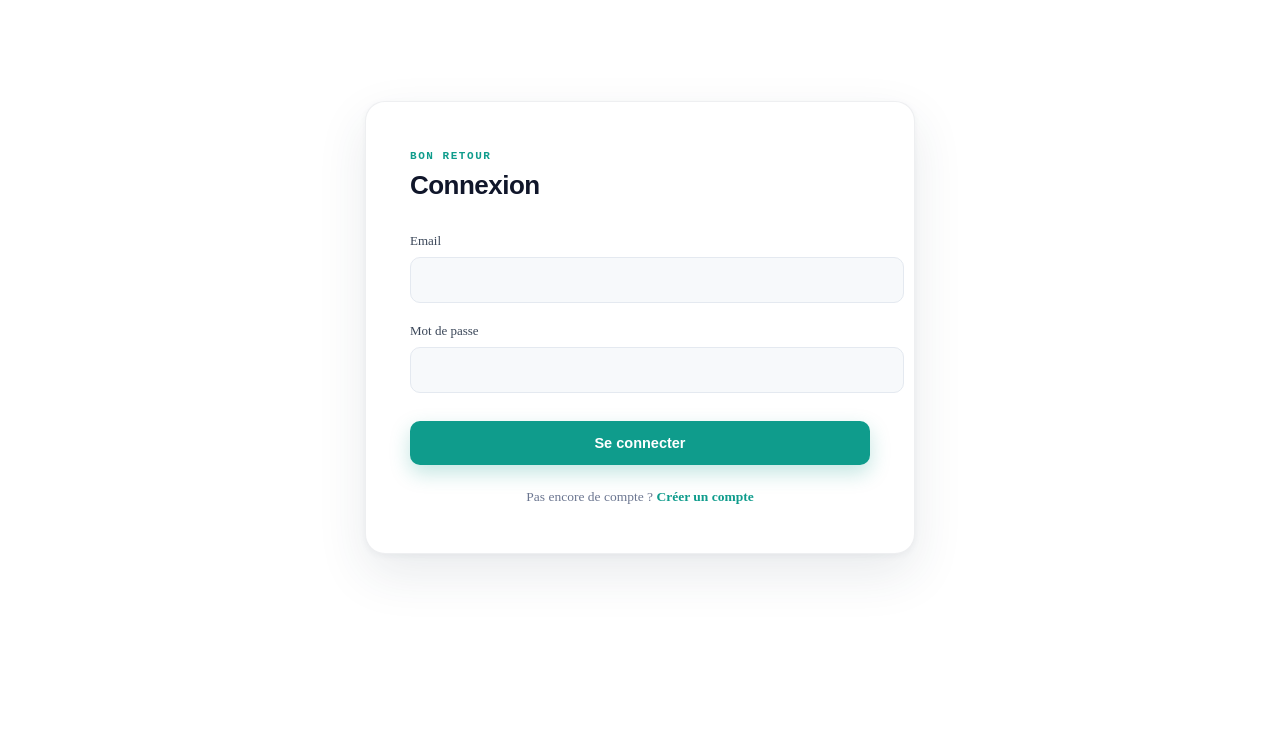
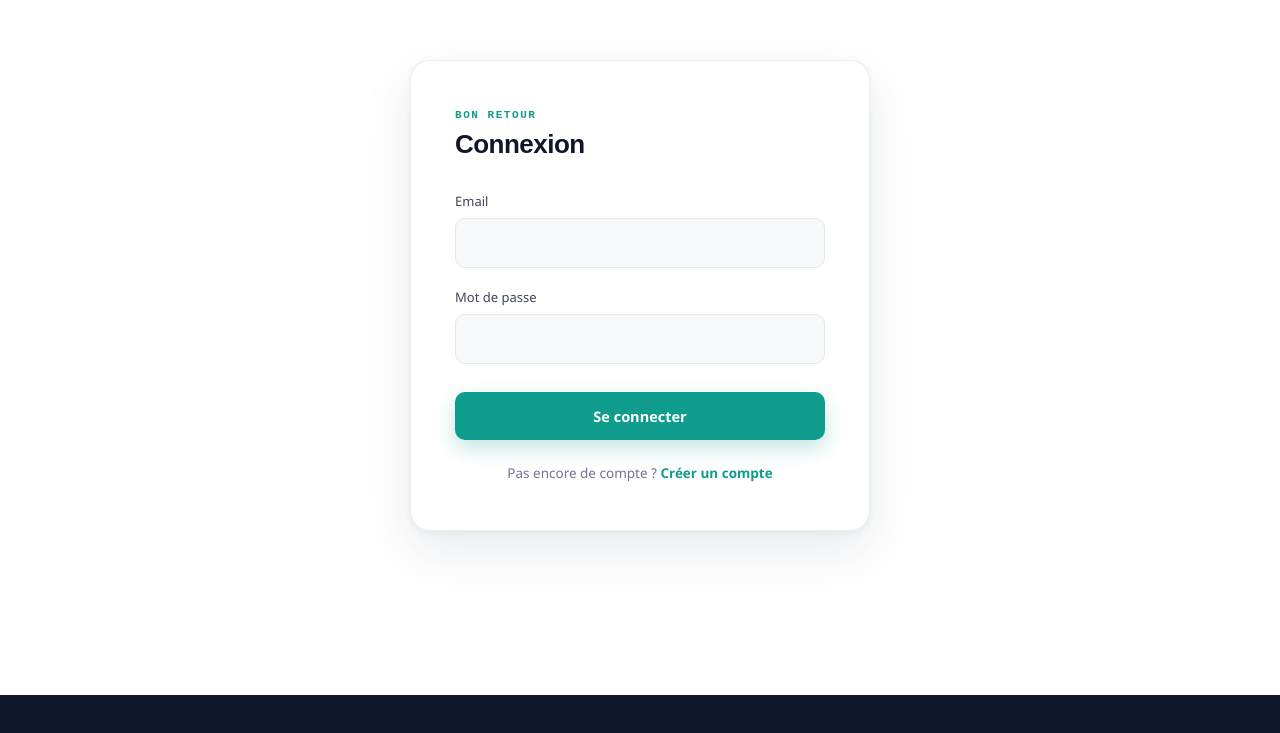
Before and after one commit to mounarezgui-gif/anomalydetection, a React (Vite) app in the folder frontend/: page /login in a window 1280 px wide. Shown: the part 105-838 px from the top of the page. After the commit the page ends 800 px from the top, so only its background shows below. Built offline with nearby package versions, Linux system fonts and the light colour scheme; no server answers.

Commit message:
frontendddddddddd

```diff
--- a/frontend/src/styles/global.css
+++ b/frontend/src/styles/global.css
@@ -1,118 +1,457 @@
 /* ============================================================
-   POLISH — raffinements visuels uniquement, aucune classe
-   supprimée ni renommée. Inspiré des cartes à icône (carré
-   teinté + titre + sous-titre + lien "En savoir plus →").
-   À coller à la fin de ton global.css.
+   Thème global complet pour l’application
    ============================================================ */
-
-/* Cartes plus premium : rayon un peu plus généreux, effet de survol qui soulève */
-.analysis-item,
-.conversation-card,
-.alert-card,
-.page-card,
-.stat,
-.metric-box,
-.packet-item,
-.detail-entry {
-  border-radius: 16px;
-  transition: transform 0.18s ease, box-shadow 0.18s ease, border-color 0.18s ease, background 0.18s ease;
+:root {
+  color-scheme: dark;
+  --bg: #0f172a;
+  --panel: #16212e;
+  --panel-raised: #1f2a3b;
+  --border: rgba(148, 163, 184, 0.25);
+  --border-strong: rgba(148, 163, 184, 0.4);
+  --text: #f8fafc;
+  --text-muted: #94a3b8;
+  --text-dim: #64748b;
+  --accent: #2dd4bf;
+  --accent-dim: #115e59;
+  --accent-soft: rgba(45, 212, 191, 0.16);
+  --sev-critical: #f87171;
+  --sev-critical-bg: rgba(248, 113, 113, 0.14);
+  --sev-suspicious: #fbbf24;
+  --sev-suspicious-bg: rgba(251, 191, 36, 0.16);
+  --sev-warning: #f59e0b;
+  --sev-warning-bg: rgba(245, 158, 11, 0.16);
+  --sev-info: #38bdf8;
+  --sev-info-bg: rgba(56, 189, 248, 0.16);
+  --shadow-sm: 0 1px 2px rgba(0, 0, 0, 0.25);
+  --shadow-md: 0 12px 30px rgba(0, 0, 0, 0.28);
+  --mono: "IBM Plex Mono", monospace;
+  --sans: "Montserrat", "Segoe UI", sans-serif;
+  --radius: 12px;
+  --radius-sm: 8px;
+  --transition-theme: background-color 0.2s ease, color 0.2s ease, border-color 0.2s ease;
 }
 
-.analysis-item:hover,
-.conversation-card:hover,
-.alert-card:hover,
-.page-card:hover {
-  transform: translateY(-2px);
-  box-shadow: var(--shadow-md);
-  border-color: var(--accent-dim);
+:root[data-theme="light"] {
+  color-scheme: light;
+  --bg: #f4f7fb;
+  --panel: #ffffff;
+  --panel-raised: #f8fafc;
+  --border: rgba(15, 23, 42, 0.12);
+  --border-strong: rgba(15, 23, 42, 0.2);
+  --text: #0f172a;
+  --text-muted: #475569;
+  --text-dim: #64748b;
+  --accent: #0f766e;
+  --accent-dim: #99f6e4;
+  --accent-soft: rgba(15, 118, 110, 0.12);
+  --shadow-sm: 0 1px 2px rgba(15, 23, 42, 0.08);
+  --shadow-md: 0 12px 30px rgba(15, 23, 42, 0.12);
 }
 
-/* Carré d'icône teinté, comme sur la référence (icône dans un carré arrondi coloré) */
-.icon-box {
-  width: 44px;
-  height: 44px;
-  border-radius: 12px;
-  display: grid;
-  place-items: center;
-  background: var(--accent-soft);
-  color: var(--accent);
-  margin-bottom: 14px;
-  flex-shrink: 0;
-}
-.icon-box svg { width: 20px; height: 20px; }
-
-/* Titre de carte, un cran plus affirmé */
-.card-title,
-.alert-title,
-.filename {
-  font-weight: 700;
-  letter-spacing: -0.01em;
+html, body, #root {
+  height: 100%;
 }
 
-/* Lien "En savoir plus →" : la flèche glisse légèrement au survol */
-.link-arrow {
+body {
+  margin: 0;
+  background: var(--bg);
+  color: var(--text);
+  font-family: var(--sans);
+  transition: var(--transition-theme);
+}
+
+* { box-sizing: border-box; }
+a { color: inherit; }
+h1, h2, h3 { font-family: var(--sans); }
+
+.theme-toggle {
   display: inline-flex;
   align-items: center;
-  gap: 6px;
-  color: var(--accent);
-  font-size: 13px;
-  font-weight: 600;
-  text-decoration: none;
+  gap: 8px;
+  border: 1px solid var(--border);
+  background: var(--panel-raised);
+  color: var(--text);
+  border-radius: 999px;
+  padding: 8px 12px;
   cursor: pointer;
-}
-.link-arrow svg,
-.link-arrow .arrow {
-  transition: transform 0.18s ease;
-}
-.link-arrow:hover svg,
-.link-arrow:hover .arrow {
-  transform: translateX(3px);
-}
-
-/* Pills et badges : un peu plus doux, meilleur contraste au survol */
-.nav-pill {
-  border-radius: 999px;
-  transition: transform 0.15s ease, border-color 0.15s ease, background 0.15s ease;
-}
-.nav-pill:hover {
-  border-color: var(--accent-dim);
-  transform: translateY(-1px);
-}
-
-.sev-badge,
-.chip {
-  border-radius: 999px;
+  font-size: 0.83rem;
   font-weight: 600;
 }
 
-/* Boutons : légère élévation au survol, cohérente avec les cartes */
-.btn,
-.auth-submit,
-.theme-toggle {
-  transition: transform 0.15s ease, box-shadow 0.15s ease, filter 0.15s ease;
-}
-.btn:hover,
-.auth-submit:hover {
-  transform: translateY(-1px);
-  box-shadow: var(--shadow-sm);
+.theme-toggle__icon { font-size: 0.95rem; }
+
+.layout {
+  display: grid;
+  grid-template-columns: 320px minmax(0, 1fr);
+  min-height: calc(100vh - 88px);
 }
 
-/* Stat cards : valeur plus grande et affirmée, comme un vrai dashboard premium */
-.stat .value {
-  font-size: 1.35rem;
-  letter-spacing: -0.02em;
+.sidebar {
+  border-right: 1px solid var(--border);
+  padding: 20px;
+  background: rgba(255, 255, 255, 0.02);
+  display: flex;
+  flex-direction: column;
+  gap: 16px;
 }
 
-/* Header : légère ombre portée pour le détacher du fond, sans changer sa structure */
+.main {
+  padding: 24px;
+  display: flex;
+  flex-direction: column;
+  gap: 16px;
+}
+
 .app-header {
+  display: flex;
+  align-items: center;
+  justify-content: space-between;
+  gap: 16px;
+  padding: 18px 24px;
+  border-bottom: 1px solid var(--border);
+  background: rgba(255, 255, 255, 0.03);
   box-shadow: 0 1px 0 var(--border), var(--shadow-sm);
 }
 
-/* Zone de dépôt : rendue plus accueillante au survol */
+.brand { display: flex; align-items: center; gap: 12px; }
+.brand-text h1 { margin: 2px 0 0; font-size: 1.05rem; }
+.eyebrow {
+  font-size: 0.72rem;
+  letter-spacing: 0.16em;
+  text-transform: uppercase;
+  color: var(--accent);
+}
+
+.nav-links { display: flex; gap: 10px; align-items: center; }
+.nav-links a {
+  color: var(--text-muted);
+  text-decoration: none;
+  padding: 8px 10px;
+  border-radius: 999px;
+}
+.nav-links a.active {
+  color: var(--accent);
+  background: var(--accent-soft);
+}
+
+.header-right { display: flex; align-items: center; gap: 12px; }
+.api-status, .user-bar {
+  display: inline-flex;
+  align-items: center;
+  gap: 8px;
+  padding: 8px 10px;
+  border: 1px solid var(--border);
+  border-radius: 999px;
+  background: var(--panel-raised);
+  font-size: 0.82rem;
+}
+.dot { width: 8px; height: 8px; border-radius: 50%; background: var(--text-dim); }
+.dot.ok { background: var(--accent); }
+.dot.down { background: var(--sev-critical); }
+
 .upload-zone {
+  border: 1px dashed var(--border-strong);
+  border-radius: 14px;
+  padding: 18px;
+  text-align: center;
+  background: var(--panel-raised);
+  cursor: pointer;
   transition: border-color 0.18s ease, background 0.18s ease, transform 0.18s ease;
+}
+.upload-zone.dragover {
+  border-color: var(--accent);
+  transform: translateY(-1px);
 }
 .upload-zone:hover {
   border-color: var(--accent);
   background: var(--accent-soft);
 }
+.upload-zone input { display: none; }
+.upload-label { font-size: 0.95rem; margin-bottom: 6px; }
+.upload-hint { color: var(--text-muted); font-size: 0.8rem; }
+
+.analysis-list { display: flex; flex-direction: column; gap: 10px; }
+.analysis-item {
+  border: 1px solid var(--border);
+  border-radius: 12px;
+  padding: 12px;
+  background: var(--panel);
+  cursor: pointer;
+  transition: transform 0.18s ease, box-shadow 0.18s ease, border-color 0.18s ease, background 0.18s ease;
+}
+.analysis-item:hover, .analysis-item.active {
+  border-color: var(--accent);
+  background: var(--accent-soft);
+  transform: translateY(-1px);
+}
+.filename, .card-title, .alert-title {
+  font-weight: 700;
+  letter-spacing: -0.01em;
+}
+
+.placeholder, .page-card, .detail-entry, .conversation-card, .alert-card {
+  border: 1px solid var(--border);
+  border-radius: 14px;
+  padding: 16px;
+  background: var(--panel);
+  box-shadow: var(--shadow-sm);
+}
+.placeholder {
+  display: flex;
+  align-items: center;
+  justify-content: center;
+  gap: 12px;
+  min-height: 220px;
+  color: var(--text-muted);
+}
+
+.section-nav { display: flex; gap: 8px; flex-wrap: wrap; }
+.nav-pill {
+  border: 1px solid var(--border);
+  background: var(--panel);
+  color: var(--text);
+  border-radius: 999px;
+  padding: 8px 12px;
+  cursor: pointer;
+  transition: transform 0.15s ease, border-color 0.15s ease, background 0.15s ease;
+}
+.nav-pill:hover, .nav-pill.active {
+  border-color: var(--accent-dim);
+  background: var(--accent-soft);
+  color: var(--accent);
+  transform: translateY(-1px);
+}
+
+.no-alerts { padding: 12px 0; color: var(--text-muted); }
+
+.alert-row {
+  display: grid;
+  grid-template-columns: 90px 100px 1fr auto;
+  gap: 12px;
+  align-items: center;
+  padding: 12px 0;
+  border-bottom: 1px solid var(--border);
+}
+.alert-row:last-child { border-bottom: none; }
+
+.conversation-grid {
+  display: grid;
+  grid-template-columns: repeat(2, minmax(0, 1fr));
+  gap: 12px;
+}
+.conversation-card .card-top, .alert-card .alert-head {
+  display: flex;
+  justify-content: space-between;
+  align-items: flex-start;
+  gap: 10px;
+  margin-bottom: 8px;
+}
+.conversation-card .card-title, .conversation-card .card-sub {
+  color: var(--text);
+}
+.conversation-card .card-sub, .alert-sub, .meta, .sub, .timestamp, .cible, .description, .route {
+  margin-top: 4px;
+  font-family: var(--mono);
+  font-size: 12px;
+  color: var(--text-muted);
+}
+
+.stat-grid { display: grid; grid-template-columns: repeat(4, minmax(0, 1fr)); gap: 12px; }
+.stat {
+  border: 1px solid var(--border);
+  border-radius: 12px;
+  padding: 14px;
+  background: var(--panel);
+}
+.stat .value { font-size: 1.35rem; letter-spacing: -0.02em; font-weight: 700; }
+.stat .label { font-size: 0.8rem; color: var(--text-muted); margin-top: 4px; }
+
+.metric-grid { display: grid; grid-template-columns: repeat(2, minmax(0, 1fr)); gap: 10px; margin-top: 12px; }
+.metric-box {
+  border: 1px solid var(--border);
+  border-radius: 10px;
+  padding: 10px;
+  background: var(--panel-raised);
+}
+.metric-box .value { font-weight: 700; }
+.metric-box .label { color: var(--text-muted); font-size: 0.78rem; margin-top: 3px; }
+
+.packet-list { display: flex; flex-direction: column; gap: 8px; margin-top: 12px; }
+.packet-item {
+  display: grid;
+  grid-template-columns: 48px 1fr auto;
+  gap: 10px;
+  align-items: center;
+  border: 1px solid var(--border);
+  border-radius: 10px;
+  padding: 10px;
+  background: var(--panel-raised);
+}
+.packet-number { color: var(--accent); font-weight: 700; }
+.packet-side { text-align: right; color: var(--text-muted); font-size: 0.8rem; }
+
+.detail-grid { display: grid; grid-template-columns: repeat(2, minmax(0, 1fr)); gap: 10px; margin-top: 10px; }
+.detail-key {
+  font-size: 0.78rem;
+  color: var(--accent);
+  margin-bottom: 6px;
+  text-transform: uppercase;
+  letter-spacing: 0.1em;
+}
+.detail-entry .detail-value, .detail-json {
+  font-size: 12.5px;
+  color: var(--text);
+  word-break: break-word;
+  margin-top: 2px;
+}
+.detail-json { margin: 0; white-space: pre-wrap; font-family: var(--mono); font-size: 0.8rem; }
+
+.chip, .sev-badge {
+  display: inline-flex;
+  align-items: center;
+  border-radius: 999px;
+  padding: 4px 8px;
+  background: var(--panel-raised);
+  color: var(--text);
+  font-size: 0.75rem;
+  font-weight: 600;
+}
+.sev-CRITICAL { color: var(--sev-critical); }
+.sev-SUSPICIOUS { color: var(--sev-suspicious); }
+.sev-WARNING { color: var(--sev-warning); }
+.sev-INFO { color: var(--sev-info); }
+
+.btn, .auth-submit {
+  border: none;
+  cursor: pointer;
+  border-radius: 8px;
+  padding: 8px 12px;
+  color: var(--text);
+  background: var(--panel-raised);
+  transition: transform 0.15s ease, box-shadow 0.15s ease, filter 0.15s ease;
+}
+.btn.danger {
+  background: var(--sev-critical-bg);
+  color: var(--sev-critical);
+}
+.btn:hover, .auth-submit:hover { transform: translateY(-1px); box-shadow: var(--shadow-sm); }
+
+.auth-page {
+  min-height: 100vh;
+  display: flex;
+  align-items: center;
+  justify-content: center;
+  background: var(--bg);
+  padding: 24px;
+}
+.auth-card {
+  width: 100%;
+  max-width: 460px;
+  background: var(--panel);
+  border: 1px solid var(--border);
+  border-radius: 20px;
+  padding: 48px 44px;
+  box-shadow: var(--shadow-md);
+}
+.auth-eyebrow {
+  font-family: var(--mono);
+  font-size: 11px;
+  letter-spacing: 0.14em;
+  text-transform: uppercase;
+  color: var(--accent);
+  margin: 0 0 8px;
+  font-weight: 600;
+}
+.auth-title {
+  margin: 0 0 32px;
+  font-size: 26px;
+  font-weight: 700;
+  letter-spacing: -0.02em;
+  color: var(--text);
+}
+.auth-field { margin-bottom: 20px; }
+.auth-field label {
+  display: block;
+  font-size: 13px;
+  font-weight: 500;
+  color: var(--text-muted);
+  margin-bottom: 8px;
+}
+.auth-field input {
+  width: 100%;
+  padding: 14px 16px;
+  background: var(--panel-raised);
+  border: 1px solid var(--border);
+  border-radius: 10px;
+  color: var(--text);
+  font-family: var(--sans);
+  font-size: 14.5px;
+}
+.auth-field input::placeholder { color: var(--text-dim); }
+.auth-field input:focus {
+  outline: none;
+  border-color: var(--accent);
+  box-shadow: 0 0 0 4px var(--accent-soft);
+}
+.auth-submit {
+  width: 100%;
+  padding: 14px;
+  background: var(--accent);
+  color: #06211d;
+  font-weight: 700;
+  margin-top: 8px;
+}
+.auth-submit:disabled { opacity: 0.6; cursor: not-allowed; box-shadow: none; }
+.auth-switch { margin: 24px 0 0; font-size: 13.5px; color: var(--text-muted); text-align: center; }
+.auth-switch a { color: var(--accent); text-decoration: none; font-weight: 600; }
+.auth-error {
+  display: none;
+  background: var(--sev-critical-bg);
+  border: 1px solid rgba(248, 113, 113, 0.25);
+  color: var(--sev-critical);
+  border-radius: 10px;
+  padding: 12px 14px;
+  font-size: 13px;
+  margin-bottom: 20px;
+}
+.auth-error.visible { display: block; }
+
+.radar {
+  width: 28px;
+  height: 28px;
+  border-radius: 50%;
+  border: 1.5px solid var(--accent-dim);
+  position: relative;
+  overflow: hidden;
+  flex-shrink: 0;
+  box-shadow: var(--shadow-sm);
+}
+.radar::before {
+  content: "";
+  position: absolute;
+  inset: 0;
+  background: conic-gradient(from 0deg, transparent 0deg, transparent 300deg, var(--accent) 360deg);
+  animation: sweep 2.4s linear infinite;
+}
+.radar::after {
+  content: "";
+  position: absolute;
+  inset: 40%;
+  background: var(--accent);
+  border-radius: 50%;
+  box-shadow: 0 0 8px 1px var(--accent);
+}
+@keyframes sweep { to { transform: rotate(360deg); } }
+
+@media (max-width: 1024px) {
+  .layout { grid-template-columns: 1fr; }
+  .sidebar { border-right: none; border-bottom: 1px solid var(--border); }
+  .stat-grid, .conversation-grid, .detail-grid { grid-template-columns: 1fr 1fr; }
+}
+
+@media (max-width: 720px) {
+  .app-header { flex-direction: column; align-items: flex-start; }
+  .header-right { width: 100%; flex-wrap: wrap; }
+  .stat-grid, .conversation-grid, .detail-grid, .alert-row { grid-template-columns: 1fr; }
+  .main, .sidebar { padding: 16px; }
+}
```
Also changed, not shown: 1 other file (tests, documents, lock files or other folders).
